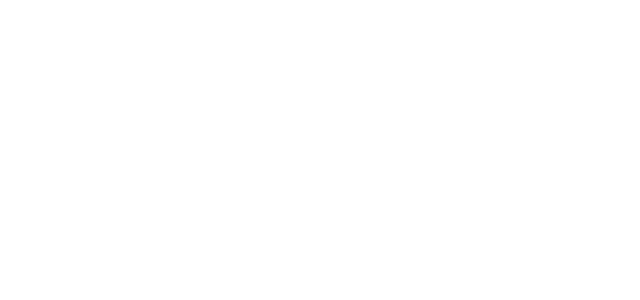
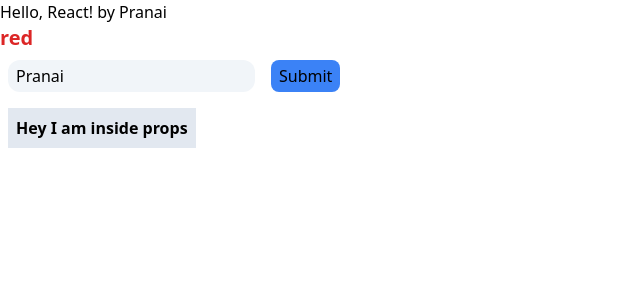
Before and after one commit to Pranai-1/Calculator-CC-, a React (Create React App) app: page /props in a window 1280 px wide. Before the commit this address had no page. Shown: the top 300 px of the page, without its empty margins (0-640 px from the left). Built offline with nearby package versions, Linux system fonts and the light colour scheme.

Commit message:
props and binding of class componenets

```diff
--- a/src/App.js
+++ b/src/App.js
@@ -1,6 +1,6 @@
 import { BrowserRouter as Router, Routes, Route } from 'react-router-dom';
 import Element from "./Factory";
-import Props from './props';
+import Props1 from './props1';
 import Home from './Home';
 import './App.css';
 function App() {
@@ -9,7 +9,7 @@ function App() {
     <Routes>
       <Route path="/" element={<Home />}/>
       <Route path="/factory" element={<Element />}/>
-      <Route path="/bind" element={<Props />}/>
+      <Route path="/props" element={<Props1 />}/>
     </Routes>
    </Router>
   );
--- a/src/Bind.js
+++ b/src/Bind.js
@@ -1,8 +1,9 @@
 import React from "react";
 
 export default class Bind extends React.Component {
-  constructor(props) {
-    super(props);
+  constructor() {//there is no need to explicitly mention props inside constructor but super() must be mentioned to get
+    //access to all the methods of React.component class,check the console.log(this)
+  super()
     this.state = {
       name: "",
       submitted: false,
@@ -10,6 +11,7 @@ export default class Bind extends React.Component {
 
     this.handler = this.handler.bind(this);
     this.x = this.x.bind(this);
+    console.log(this)
   }
 
   componentDidMount(){
--- a/src/props.js
+++ b/src/props.js
@@ -2,10 +2,12 @@ import React from "react";
 import Bind from "./Bind";
 
 export default class Props extends React.Component {
+
   render() {
+    console.log("I am just passing  "+  this.props.signal) //this shouldn't get render whenever props changes,thats why we use recoil
     return (
         <div>
-      <Bind signal= "Red"/>
+      <Bind signal= {this.props.signal}/>
       </div>
     );
   }
--- /dev/null
+++ b/src/props1.js
@@ -0,0 +1,15 @@
+import React from "react";
+import Props from "./props";
+
+export default class Props1 extends React.Component {
+  render() {
+    return (
+        <div>
+      <Props signal= "red"/>
+      <div className="flex justify-center items-center p-2 m-2 bg-slate-200 w-max h-max">
+        <p className="font-bold tecxt-xl">Hey I am inside props</p>
+      </div>
+      </div>
+    );
+  }
+}
```
